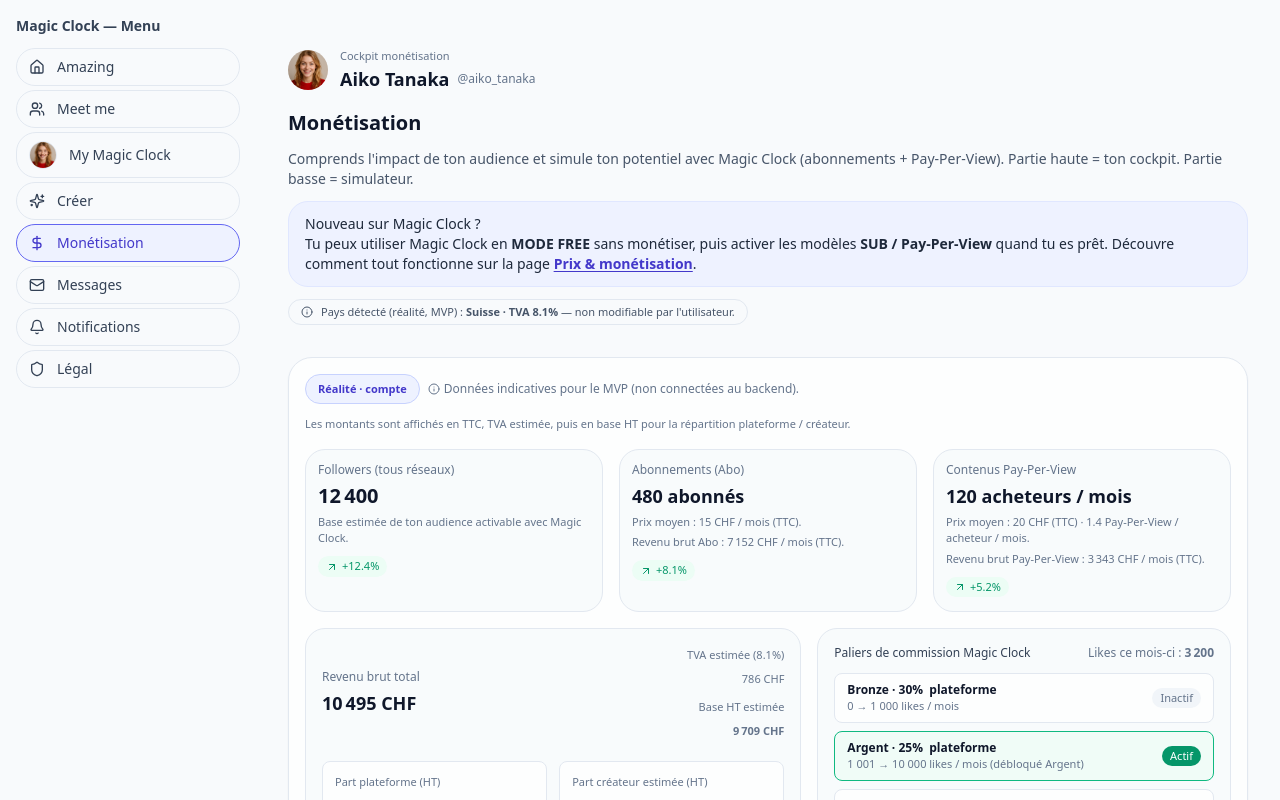
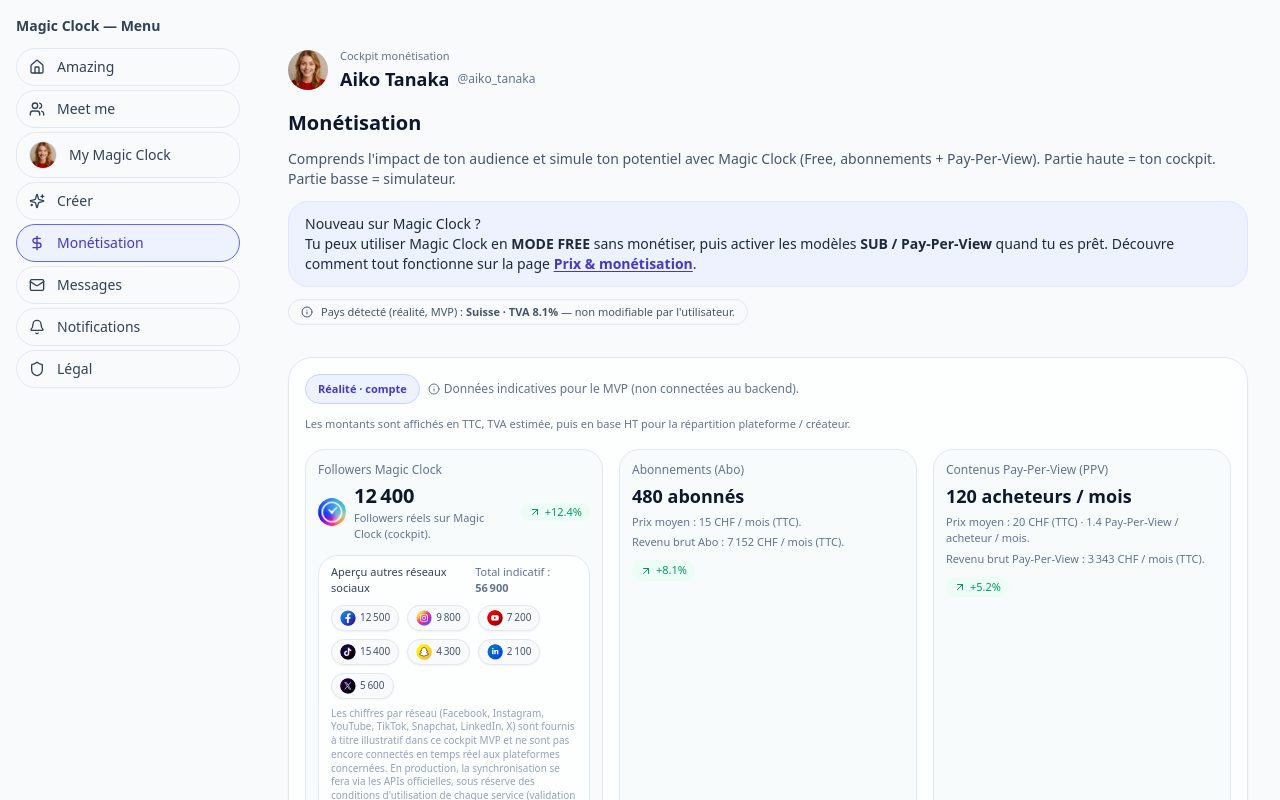
Before and after one commit to welcome-magic-clock/magic-clock-web-mvp, a Next.js app: page /monet in a window 1280 px wide. Shown: the top 800 px of the page. Built offline with nearby package versions, Linux system fonts and the light colour scheme.

Commit message:
Update page.tsx

```diff
--- a/app/monet/page.tsx
+++ b/app/monet/page.tsx
@@ -169,6 +169,55 @@ type CreatorLight = {
 };
 
 // ─────────────────────────────────────────────────────────────
+// Réseaux sociaux (maquette MVP, chiffres indicatifs)
+// ─────────────────────────────────────────────────────────────
+
+const SOCIAL_NETWORKS = [
+  {
+    id: "facebook",
+    label: "Facebook",
+    icon: "/magic-clock-social-facebook.png",
+    followers: 12500,
+  },
+  {
+    id: "instagram",
+    label: "Instagram",
+    icon: "/magic-clock-social-instagram.png",
+    followers: 9800,
+  },
+  {
+    id: "youtube",
+    label: "YouTube",
+    icon: "/magic-clock-social-youtube.png",
+    followers: 7200,
+  },
+  {
+    id: "tiktok",
+    label: "TikTok",
+    icon: "/magic-clock-social-tiktok.png",
+    followers: 15400,
+  },
+  {
+    id: "snapchat",
+    label: "Snapchat",
+    icon: "/magic-clock-social-snapchat.png",
+    followers: 4300,
+  },
+  {
+    id: "linkedin",
+    label: "LinkedIn",
+    icon: "/magic-clock-social-linkedin.png",
+    followers: 2100,
+  },
+  {
+    id: "x",
+    label: "X (Twitter)",
+    icon: "/magic-clock-social-x.png",
+    followers: 5600,
+  },
+];
+
+// ─────────────────────────────────────────────────────────────
 // Page Monétisation
 // ─────────────────────────────────────────────────────────────
 
@@ -214,6 +263,12 @@ export default function MonetPage() {
     platformShareNet: realPlatformShareNet,
     creatorShareNet: realCreatorShareNet,
   } = computeVatAndShares(realGrossTotal, realTier, vatRateReal);
+
+  // Total indicatif de followers sur les autres réseaux (maquette)
+  const indicativeFollowersTotal = SOCIAL_NETWORKS.reduce(
+    (sum, n) => sum + n.followers,
+    0,
+  );
 
   // 🔸 Partie "SIMULATEUR"
   const [simFollowers, setSimFollowers] = useState<number>(
@@ -320,7 +375,7 @@ export default function MonetPage() {
           <h2 className="text-xl font-semibold">Monétisation</h2>
           <p className="text-sm text-slate-600">
             Comprends l&apos;impact de ton audience et simule ton potentiel avec
-            Magic Clock (abonnements + Pay-Per-View). Partie haute = ton
+            Magic Clock (Free, abonnements + Pay-Per-View). Partie haute = ton
             cockpit. Partie basse = simulateur.
           </p>
 
@@ -378,15 +433,71 @@ export default function MonetPage() {
         <div className="grid gap-4 md:grid-cols-3">
           {/* Followers */}
           <div className="rounded-xl border border-slate-200 bg-slate-50/80 p-3">
-            <p className="text-xs text-slate-500">Followers (tous réseaux)</p>
-            <p className="mt-1 text-xl font-semibold">
+            {/* Ligne Magic Clock = réel */}
+            <p className="text-xs text-slate-500">Followers Magic Clock</p>
+            <div className="mt-1 flex items-center justify-between gap-3">
+              <div className="flex items-center gap-2">
+                {/* Logo Magic Clock (réel) */}
+                {/* eslint-disable-next-line @next/next/no-img-element */}
+                <img
+                  src="/magic-clock-social-monet.png"
+                  alt="Magic Clock"
+                  className="h-7 w-7 rounded-xl"
+                />
+                <div className="flex flex-col">
+                  <p className="text-xl font-semibold">
                     {realFollowers.toLocaleString("fr-CH")}
                   </p>
-            <p className="mt-1 text-[11px] text-slate-500">
-              Base estimée de ton audience activable avec Magic Clock.
+                  <p className="text-[11px] text-slate-500">
+                    Followers réels sur Magic Clock (cockpit).
                   </p>
-            <div className="mt-2">
+                </div>
+              </div>
               <TrendBadge value={realFollowersDelta} />
+            </div>
+
+            {/* Bandeau autres réseaux = indicatif */}
+            <div className="mt-3 rounded-xl border border-slate-200 bg-white/80 px-3 py-2">
+              <div className="flex items-center justify-between text-[11px]">
+                <span className="font-medium text-slate-700">
+                  Aperçu autres réseaux sociaux
+                </span>
+                <span className="text-slate-500">
+                  Total indicatif :{" "}
+                  <span className="font-semibold">
+                    {indicativeFollowersTotal.toLocaleString("fr-CH")}
+                  </span>
+                </span>
+              </div>
+
+              <div className="mt-2 flex flex-wrap items-center gap-2">
+                {SOCIAL_NETWORKS.map((net) => (
+                  <div
+                    key={net.id}
+                    className="inline-flex items-center gap-1 rounded-full border border-slate-200 bg-slate-50 px-2 py-1 shadow-sm"
+                  >
+                    {/* eslint-disable-next-line @next/next/no-img-element */}
+                    <img
+                      src={net.icon}
+                      alt={net.label}
+                      className="h-4 w-4 rounded-full"
+                    />
+                    <span className="text-[10px] text-slate-600">
+                      {net.followers.toLocaleString("fr-CH")}
+                    </span>
+                  </div>
+                ))}
+              </div>
+
+              <p className="mt-2 text-[10px] leading-snug text-slate-400">
+                Les chiffres par réseau (Facebook, Instagram, YouTube, TikTok,
+                Snapchat, LinkedIn, X) sont fournis à titre illustratif dans ce
+                cockpit MVP et ne sont pas encore connectés en temps réel aux
+                plateformes concernées. En production, la synchronisation se
+                fera via les APIs officielles, sous réserve des conditions
+                d&apos;utilisation de chaque service (validation juridique
+                recommandée avec Alexandre).
+              </p>
             </div>
           </div>
 
@@ -409,7 +520,7 @@ export default function MonetPage() {
 
           {/* Pay-Per-View */}
           <div className="rounded-xl border border-slate-200 bg-slate-50/80 p-3">
-            <p className="text-xs text-slate-500">Contenus Pay-Per-View</p>
+            <p className="text-xs text-slate-500">Contenus Pay-Per-View (PPV)</p>
             <p className="mt-1 text-lg font-semibold">
               {realPpvBuyers.toLocaleString("fr-CH")} acheteurs / mois
             </p>
```
Lines whose indentation alone changed are shown as unchanged.
